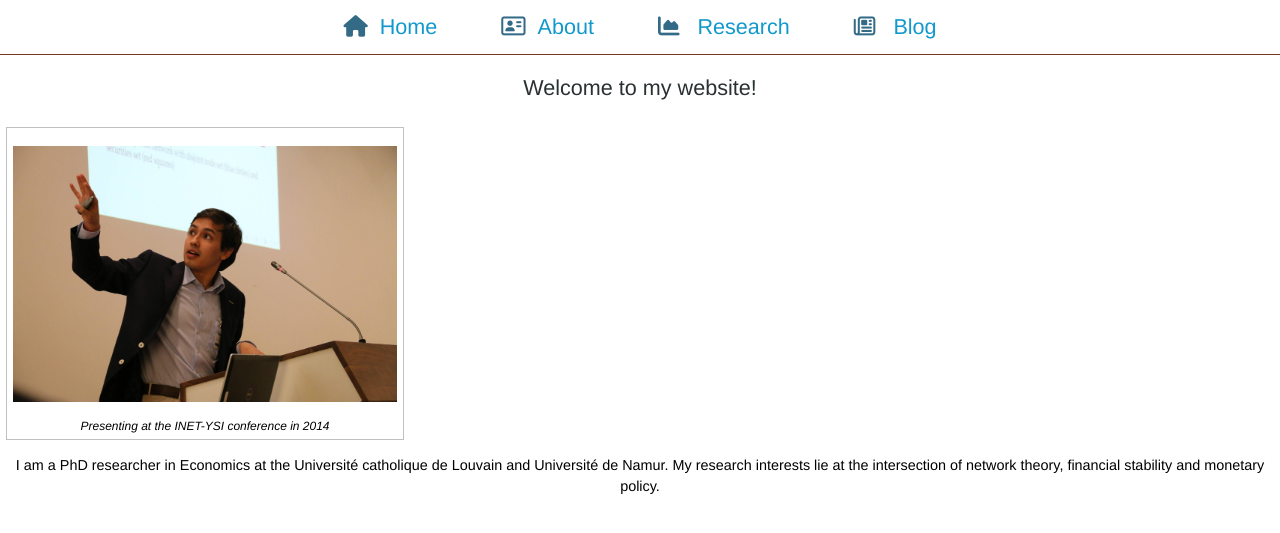
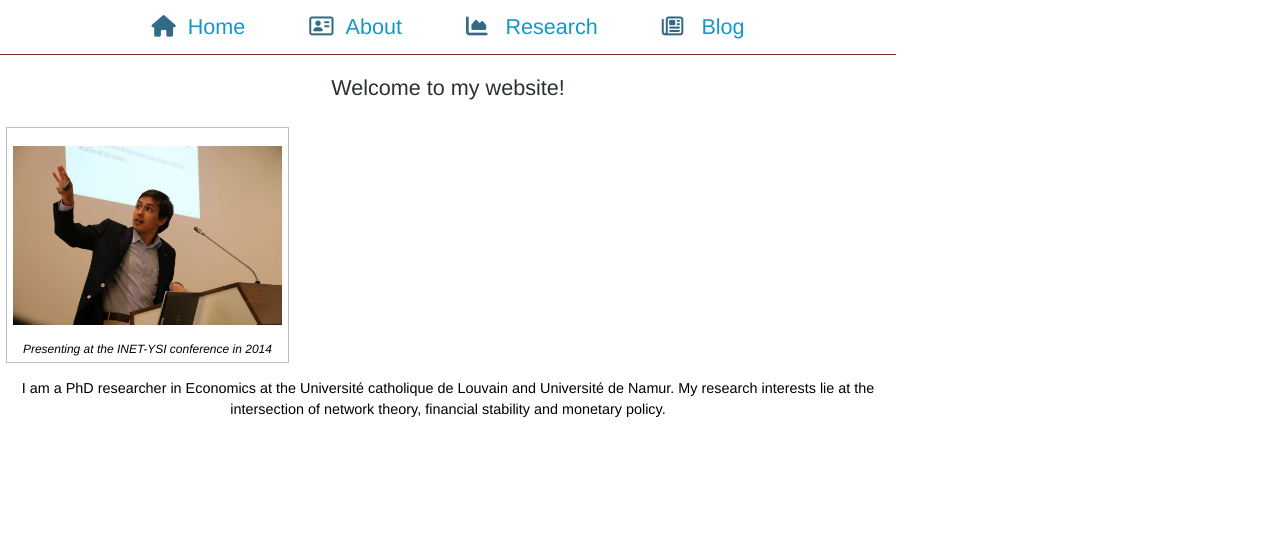
Before and after one commit to nscholtes/nscholtes.github.io, a Jekyll site: the page built from index.html, in a window 1280 px wide. Shown: the top 533 px of the page. Built offline with Jekyll 4.4.1, drawn with Linux system fonts in a browser that asks for light colours; nearby versions of some CDN libraries.

Commit message:
Update main_alt.css

```diff
--- a/css/main_alt.css
+++ b/css/main_alt.css
@@ -8,7 +8,7 @@
     text-align: center;
     font: 90% Helvetica, Arial, Verdana, sans-serif;
     margin: 0;
-    width:80%
+    width: 70%;
     padding: 0;
     background-color: #fff;
   }
@@ -83,7 +83,6 @@
   }
 
   #container {
-    width: 800px;
     text-align: left;
     margin: 0 auto;
     background-color:#fff;
```
